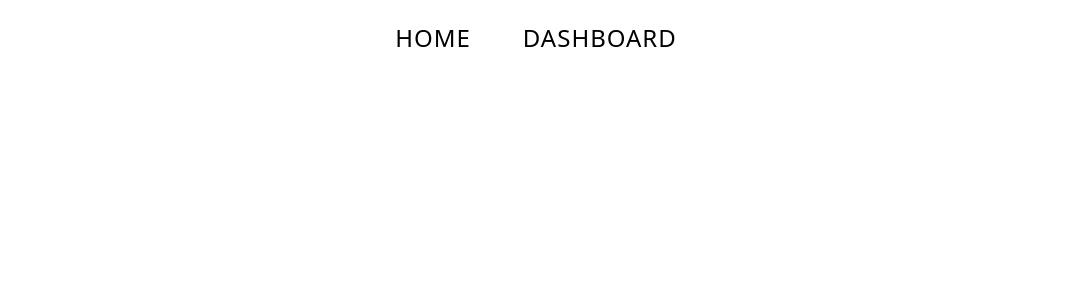
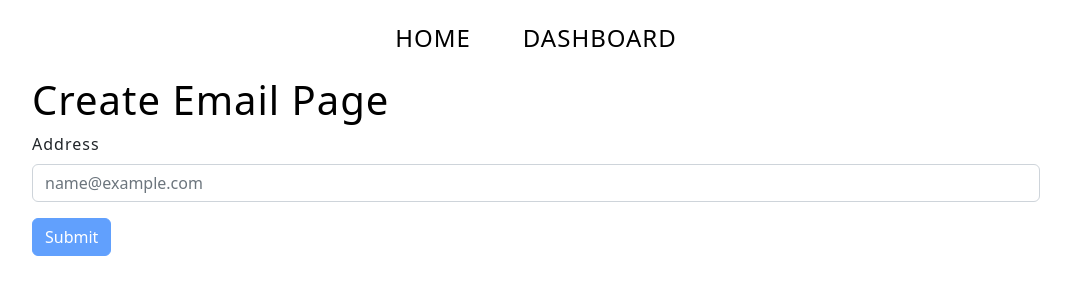
Before and after one commit to nodasxiros/email-client, a React (Create React App) app in the folder front/: page /dashboard/emails/create in a window 1280 px wide. Before the commit this address had no page. Shown: the top 300 px of the page, without its empty margins (104-1175 px from the left). Built offline with nearby package versions, Linux system fonts and the light colour scheme; sample sign-in values are in the browser's storage.

Commit message:
Finished edit and create new email forms

```diff
--- a/front/src/App.tsx
+++ b/front/src/App.tsx
@@ -6,10 +6,9 @@ import SignIn from './components/pages/SignIn';
 import SignUp from './components/pages/SignUp';
 import Dashboard from './components/pages/Dashboard';
 import AuthRoute from './components/auth';
-
+import AddEditEmailForm from './components/pages/EmailForm';
 
 import 'bootstrap/dist/css/bootstrap.min.css';
-
 
 function App() {
   return (
@@ -23,11 +22,22 @@ function App() {
             <Route element={<Home />} path="/" />
             <Route element={<SignIn />} path="/signin" />
             <Route element={<SignUp />} path="/signup" />
+            <Route element={<SignUp />} path="/signup" />
             <Route element={
               <AuthRoute>
                 <Dashboard />
               </AuthRoute>
             } path="/dashboard" />
+            <Route element={
+              <AuthRoute>
+                <AddEditEmailForm />
+              </AuthRoute>
+            } path="/dashboard/emails/:id" />
+            <Route element={
+              <AuthRoute>
+                <AddEditEmailForm />
+              </AuthRoute>
+            } path="/dashboard/emails/create" />
           </Routes>
         </div>
       </div>
--- a/front/src/components/forms/EmailForm.tsx
+++ b/front/src/components/forms/EmailForm.tsx
@@ -1,5 +1,5 @@
 import React, { useState, useEffect, ChangeEvent, SyntheticEvent, useRef } from 'react';
-import { Form, Table, Button, Modal } from 'react-bootstrap';
+import { Form, Button, Modal } from 'react-bootstrap';
 import client from '../../client';
 import { Email, Message } from '../../types';
 
--- a/front/src/components/forms/SignUpForm.tsx
+++ b/front/src/components/forms/SignUpForm.tsx
@@ -44,7 +44,7 @@ const SignUpForm: React.FC = () => {
 
   useEffect(() => {
     setIsValid(Boolean(email && password));
-  }, [email, password, email, password])
+  }, [email, password])
 
   return (
     <Form onSubmit={handleSubmit}>
--- a/front/src/components/pages/Dashboard/TableRow.tsx
+++ b/front/src/components/pages/Dashboard/TableRow.tsx
@@ -1,7 +1,24 @@
-import { Form, } from 'react-bootstrap';
+import React, { useState, useEffect } from 'react';
+import { Form, ButtonGroup, Button, } from 'react-bootstrap';
 import { RowProp, } from '../../../types';
+import { NavLink } from 'react-router-dom';
+import client from '../../../client';
 
-const TableRow: React.FC<RowProp> = ({ email, handleChange}) => {
+const TableRow: React.FC<RowProp> = ({ email, handleChange, handleListChange}) => {
+  const [isLoading, setLoading] = useState<boolean>(false)
+  const handleDeleteRecord = async (id: number) => {
+    try {
+      setLoading(true)
+      await client.delete(`/emails/${email.id}`)
+      handleListChange()
+      setLoading(false)
+    } catch (error) {
+      setLoading(false)
+    }
+  }
+  useEffect(() => {
+
+  },[isLoading])
   return (
     <tr>
       <td>
@@ -12,6 +29,20 @@ const TableRow: React.FC<RowProp> = ({ email, handleChange}) => {
       </td>
       <td>{ email.id }</td>
       <td>{ email.address }</td>
+      <td>
+        <ButtonGroup>
+          <Button variant="warning">
+            <NavLink to={`/dashboard/emails/${email.address}`} className="link">
+              Edit
+            </NavLink>
+          </Button>
+          <Button disabled={isLoading} variant="danger" onClick={() => handleDeleteRecord(email.id)}>
+            { isLoading ? 'Deleting...' : 'Delete' }
+          </Button>
+        </ButtonGroup>
+      </td>
     </tr>
   );
 }
+
+export default TableRow;
--- a/front/src/components/pages/Dashboard/index.tsx
+++ b/front/src/components/pages/Dashboard/index.tsx
@@ -1,23 +1,10 @@
 import React, { useState, useEffect } from 'react';
-import { Form, Table, Button, Alert } from 'react-bootstrap';
+import { Form, Table, Button, Alert, ButtonGroup } from 'react-bootstrap';
+import { NavLink } from 'react-router-dom';
 import client from '../../../client';
 import { Email, RowProp } from '../../../types';
 import EmailForm from '../../forms/EmailForm';
-
-const TableRow: React.FC<RowProp> = ({ email, handleChange}) => {
-  return (
-    <tr>
-      <td>
-        <Form.Check
-          type='checkbox'
-          onChange={() => handleChange(email)}
-        />
-      </td>
-      <td>{ email.id }</td>
-      <td>{ email.address }</td>
-    </tr>
-  );
-}
+import TableRow from './TableRow'
 
 const Dashboard: React.FC = () => {
   const [emails, setEmails] = useState<Email[]>([]);
@@ -56,6 +43,11 @@ const Dashboard: React.FC = () => {
           <Button variant="primary" onClick={handleShow}>
             Send Email
           </Button>
+          <NavLink to="emails/create">
+            <Button variant="primary">
+              Create Email
+            </Button>
+          </NavLink>
         </div>
       </div>
       <Table responsive>
@@ -67,7 +59,7 @@ const Dashboard: React.FC = () => {
           </tr>
         </thead>
         <tbody>
-          { emails.map((email, i) => <TableRow key={i} email={email} handleChange={() => handleSelectedChange(email)}/>) }
+          { emails.map((email, i) => <TableRow key={i} email={email} handleChange={() => handleSelectedChange(email)} handleListChange={getEmails} />) }
         </tbody>
       </Table>
       <EmailForm
--- /dev/null
+++ b/front/src/components/pages/EmailForm.tsx
@@ -0,0 +1,63 @@
+import React, { useState, useEffect, ChangeEvent, SyntheticEvent, useRef } from 'react';
+import { Form, Button, Alert } from 'react-bootstrap';
+import client from '../../client';
+import { Email, } from '../../types';
+import { useNavigate } from 'react-router-dom';
+import { useParams } from 'react-router-dom';
+
+const AddEditEmailForm: React.FC = () => {
+  const { id } = useParams();
+  const [isEditMode, setIsEditMode] = useState<boolean>(false);
+  const navigate = useNavigate();
+  const [email, setEmail] = useState<string>('');
+  const [isValid, setIsValid] = useState<boolean>(false);
+  const [error, setError] = useState<string>('');
+  const emailPattern = /^(([^<>()\[\]\\.,;:\s@"]+(\.[^<>()\[\]\\.,;:\s@"]+)*)|(".+"))@((\[[0-9]{1,3}\.[0-9]{1,3}\.[0-9]{1,3}\.[0-9]{1,3}])|(([a-zA-Z\-0-9]+\.)+[a-zA-Z]{2,}))$/
+  const handleSubmit = async (e: SyntheticEvent): Promise<void> => {
+    try {
+      e.preventDefault()
+      if (isEditMode && id)
+      await client.patch(`/emails/${id}`, { address: email })
+      else
+      await client.post('/emails', { address: email })
+      navigate('/dashboard');
+    } catch (error: any) {
+      const { message: [errorMessage]} = error.response.data;
+      setError(`${error.message}: ${errorMessage}`);
+    }
+  }
+
+  useEffect(() => {
+    if (id && !isEditMode) {
+      client
+        .get(`/emails/${id}`)
+        .then(({ data }) => {
+          setEmail(data.address)
+        })
+    }
+    setIsValid(Boolean(email.length && email.match(emailPattern)));
+    setIsEditMode(true);
+  }, [email])
+  return (
+    <>
+      <h1 style={{color: 'black'}}>Create Email Page</h1>
+      <Form onSubmit={handleSubmit}>
+        <Form.Group className="mb-3">
+          <Form.Label>Address</Form.Label>
+          <Form.Control
+            type="email"
+            placeholder="name@example.com"
+            value={email}
+            onChange={(e: ChangeEvent<HTMLInputElement>) => setEmail(e.target.value)}
+          />
+        </Form.Group>
+        { error && <Alert variant={'danger'}>{error}</Alert>}
+        <Button disabled={!isValid} variant="primary" type="submit">
+          Submit
+        </Button>
+      </Form>
+    </>
+  );
+}
+
+export default AddEditEmailForm;
--- a/front/src/types/index.ts
+++ b/front/src/types/index.ts
@@ -6,6 +6,7 @@ export interface Email {
 export type RowProp = {
   email: Email
   handleChange: (e: Email) => void
+  handleListChange: () => void
 }
 
 export interface Message{
```
